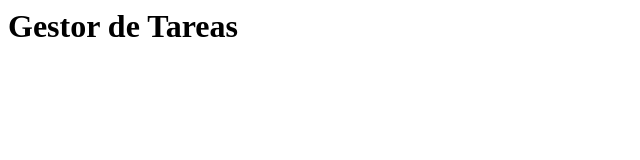
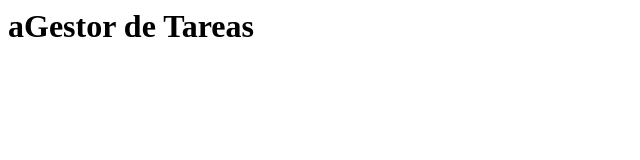
Before and after one commit to Petter5-5/gestor-tareas-issues, a plain HTML site: page index.html in a window 1280 px wide. Shown: the whole page, without its empty margins (0-640 px from the left). Drawn offline with Linux system fonts and the light colour scheme.

Commit message:
fix: Corregir título de la página (Closes #2)

```diff
--- a/index.html
+++ b/index.html
@@ -1 +1 @@
-<h1>Gestor de Tareas</h1>
+<h1>aGestor de Tareas</h1>
```
